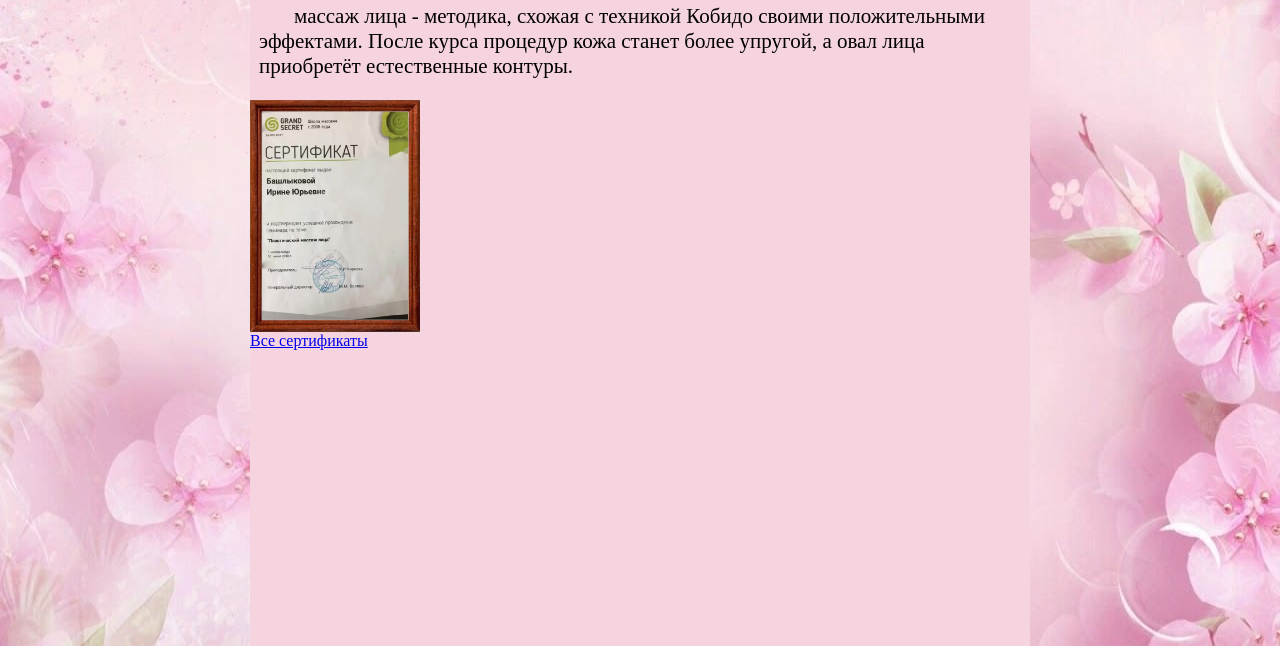
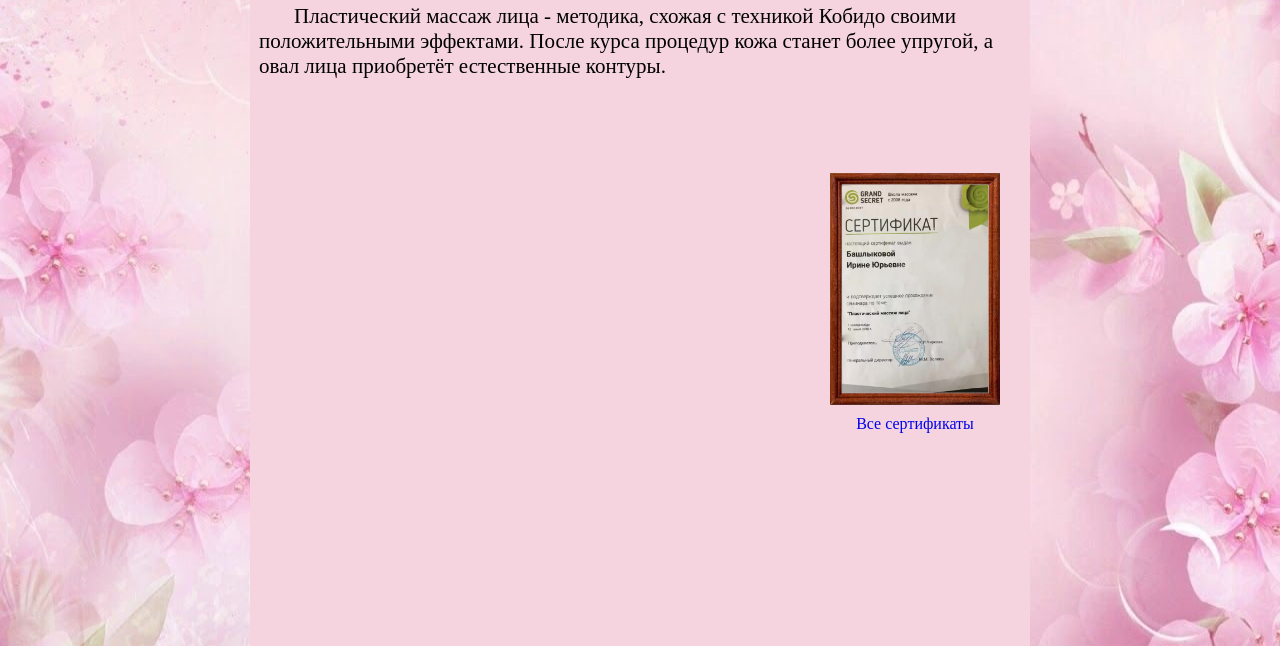
Before and after one commit to ban-bash32/another, a plain HTML site: page plastic.html in a window 1280 px wide. Shown: the part 154-800 px from the top of the page. Drawn offline with Linux system fonts and the light colour scheme.

Commit message:
Update plastic.html

```diff
--- a/plastic.html
+++ b/plastic.html
@@ -3,6 +3,7 @@
       <meta charset = "UTF-8">
       <title>Пластический массаж Екб</title>
       <link href="joint.css" rel="stylesheet">
+      <link href="cobido.css" rel="stylesheet">
    </head>
 
    <body>
@@ -58,7 +59,7 @@
          </h1>
 
 	 <p>
-	    масcаж лица - методика, схожая
+	    Пластический масcаж лица - методика, схожая
             с техникой Кобидо своими положительными
             эффектами. После курса процедур кожа станет
             более упругой, а овал лица приобретёт
```
